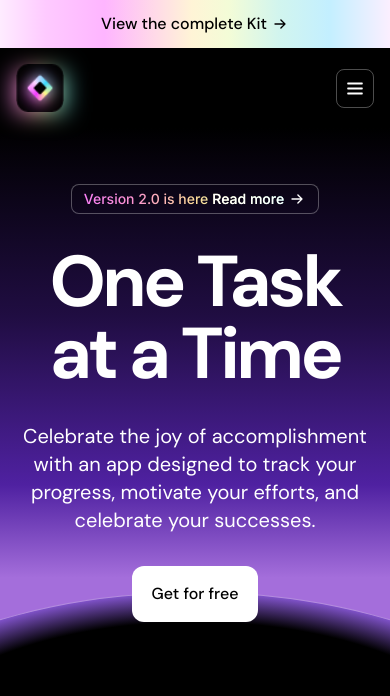
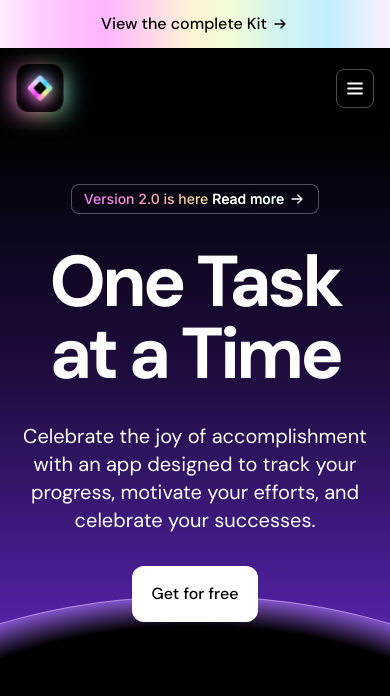
Before and after one commit to jairochabr/made-by, a Next.js app: page / in a window 390 px wide. Shown: the top 696 px of the page. Built offline with nearby package versions, Linux system fonts and the light colour scheme.

Commit message:
style: Adjusting styles in the Hero component

```diff
--- a/src/components/Hero.tsx
+++ b/src/components/Hero.tsx
@@ -6,8 +6,8 @@ import Image from "next/image";
 
 export function Hero() {
   return (
-    <div className="relative overflow-clip bg-black bg-hero py-14 text-white">
-      <div className="absolute left-1/2 top-[calc(100%-86px)] h-[375px] w-[750px] -translate-x-1/2 rounded-[100%] border border-[#B48CDE] bg-[radial-gradient(51.38%_51.38%_at_50%_50%,_#000_82.2%,_#9560EB_100%)] sm:h-[768px] sm:w-[1536px] sm:py-24 lg:h-[1200px] lg:w-[2400px]"></div>
+    <div className="relative overflow-clip bg-black bg-hero pt-14 pb-64 text-white">
+      <div className="absolute left-1/2 top-[calc(100%-282px)] h-[375px] w-[750px] -translate-x-1/2 rounded-[100%] border border-[#B48CDE] bg-[radial-gradient(51.38%_51.38%_at_50%_50%,_#000_82.2%,_#9560EB_100%)] sm:h-[768px] sm:w-[1536px] sm:py-24 lg:h-[1014px] lg:w-[2344px]"></div>
       <div className="container relative">
         <div className="space-y-8 text-center">
           <div className="">
```
